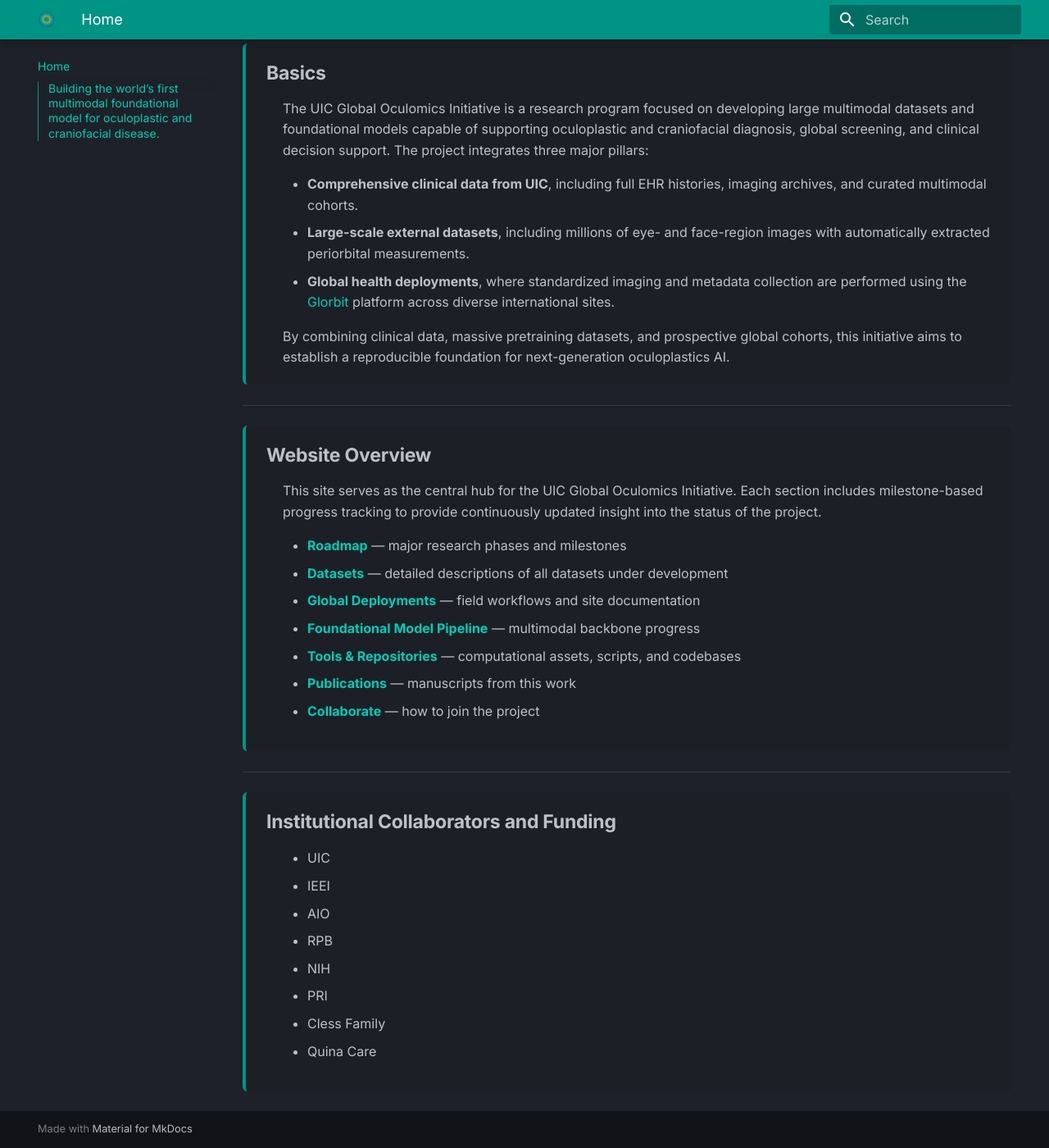
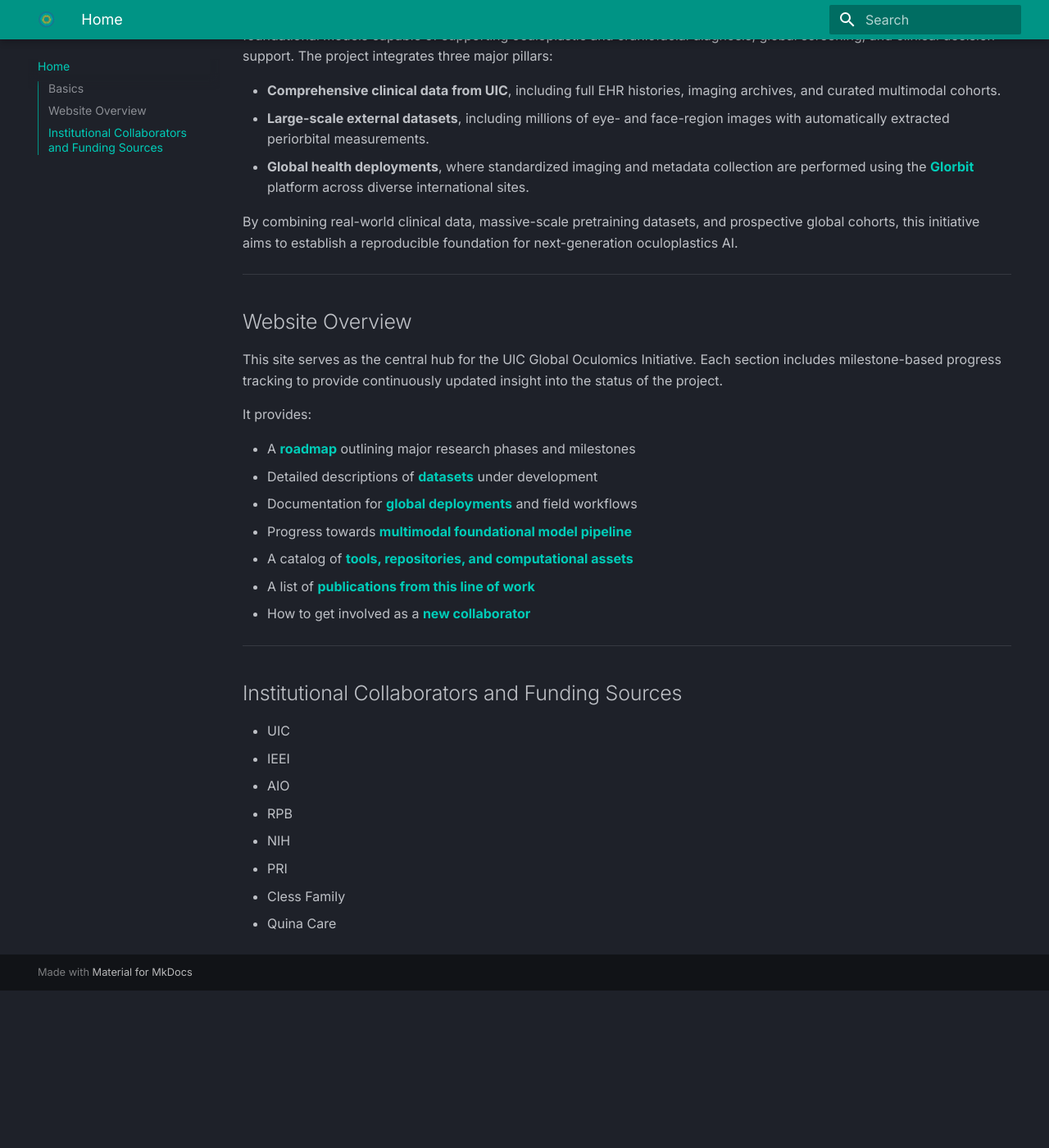
Before and after one commit to monkeygobah/postdoc_website, an MkDocs documentation site: the page built from docs/index.md, in a window 1280 px wide and 1400 px high, scrolled down 365 px. Shown: the whole window at 82% size. Built offline with MkDocs 1.6.1 and Material for MkDocs 9.7.7, drawn with Linux system fonts in a browser that asks for light colours; after the commit the page ends 1573 px from its top, so only the background shows below that.

```diff
--- a/docs/index.md
+++ b/docs/index.md
@@ -1,62 +1,46 @@
-# **UIC Global Oculomics Initiative** {.home-hero}
+<!-- docs/index.md -->
+# **UIC Global Oculomics Initiative**
 
 *Building the world’s first multimodal foundational model for oculoplastic and craniofacial disease.*
+
 ---
 
-<div class="team-section">
-  <h2>Basics</h2>
-  <div class="team-list">
+## Basics
+
 
 The UIC Global Oculomics Initiative is a research program focused on developing large multimodal datasets and foundational models capable of supporting oculoplastic and craniofacial diagnosis, global screening, and clinical decision support. The project integrates three major pillars:
 
-<ul>
-  <li><strong>Comprehensive clinical data from UIC</strong>, including full EHR histories, imaging archives, and curated multimodal cohorts.</li>
-  <li><strong>Large-scale external datasets</strong>, including millions of eye- and face-region images with automatically extracted periorbital measurements.</li>
-  <li><strong>Global health deployments</strong>, where standardized imaging and metadata collection are performed using the <a href="https://glorbit.app">Glorbit</a> platform across diverse international sites.</li>
-</ul>
+- **Comprehensive clinical data from UIC**, including full EHR histories, imaging archives, and curated multimodal cohorts.
+- **Large-scale external datasets**, including millions of eye- and face-region images with automatically extracted periorbital measurements.
+- **Global health deployments**, where standardized imaging and metadata collection are performed using the **[Glorbit](https://glorbit.app)** platform across diverse international sites.
 
-By combining clinical data, massive pretraining datasets, and prospective global cohorts, this initiative aims to establish a reproducible foundation for next-generation oculoplastics AI.
-
-  </div>
-</div>
+By combining real-world clinical data, massive-scale pretraining datasets, and prospective global cohorts, this initiative aims to establish a reproducible foundation for next-generation oculoplastics AI.
 
 ---
 
-<div class="team-section">
-  <h2>Website Overview</h2>
-  <div class="team-list">
+## Website Overview
 
 This site serves as the central hub for the UIC Global Oculomics Initiative. Each section includes milestone-based progress tracking to provide continuously updated insight into the status of the project.
 
-<ul>
-  <li><a href="roadmap.md"><strong>Roadmap</strong></a> — major research phases and milestones</li>
-  <li><a href="datasets.md"><strong>Datasets</strong></a> — detailed descriptions of all datasets under development</li>
-  <li><a href="deployments.md"><strong>Global Deployments</strong></a> — field workflows and site documentation</li>
-  <li><a href="foundational.md"><strong>Foundational Model Pipeline</strong></a> — multimodal backbone progress</li>
-  <li><a href="assets.md"><strong>Tools & Repositories</strong></a> — computational assets, scripts, and codebases</li>
-  <li><a href="publications.md"><strong>Publications</strong></a> — manuscripts from this work</li>
-  <li><a href="collaborate.md"><strong>Collaborate</strong></a> — how to join the project</li>
-</ul>
+It provides:
 
-  </div>
-</div>
+- A **[roadmap](roadmap.md)** outlining major research phases and milestones
+- Detailed descriptions of **[datasets](datasets.md)** under development
+- Documentation for **[global deployments](deployments.md)** and field workflows
+- Progress towards **[multimodal foundational model pipeline](foundational.md)**
+- A catalog of **[tools, repositories, and computational assets](assets.md)**
+- A list of **[publications from this line of work](publications.md)**
+- How to get involved as a **[new collaborator](collaborate.md)**
 
 ---
 
-<div class="team-section">
-  <h2>Institutional Collaborators and Funding</h2>
-  <div class="team-list">
+## Institutional Collaborators and Funding Sources
 
-<ul>
-  <li>UIC</li>
-  <li>IEEI</li>
-  <li>AIO</li>
-  <li>RPB</li>
-  <li>NIH</li>
-  <li>PRI</li>
-  <li>Cless Family</li>
-  <li>Quina Care</li>
-</ul>
-
-  </div>
-</div>
+- UIC
+- IEEI
+- AIO
+- RPB
+- NIH
+- PRI
+- Cless Family
+- Quina Care
```
